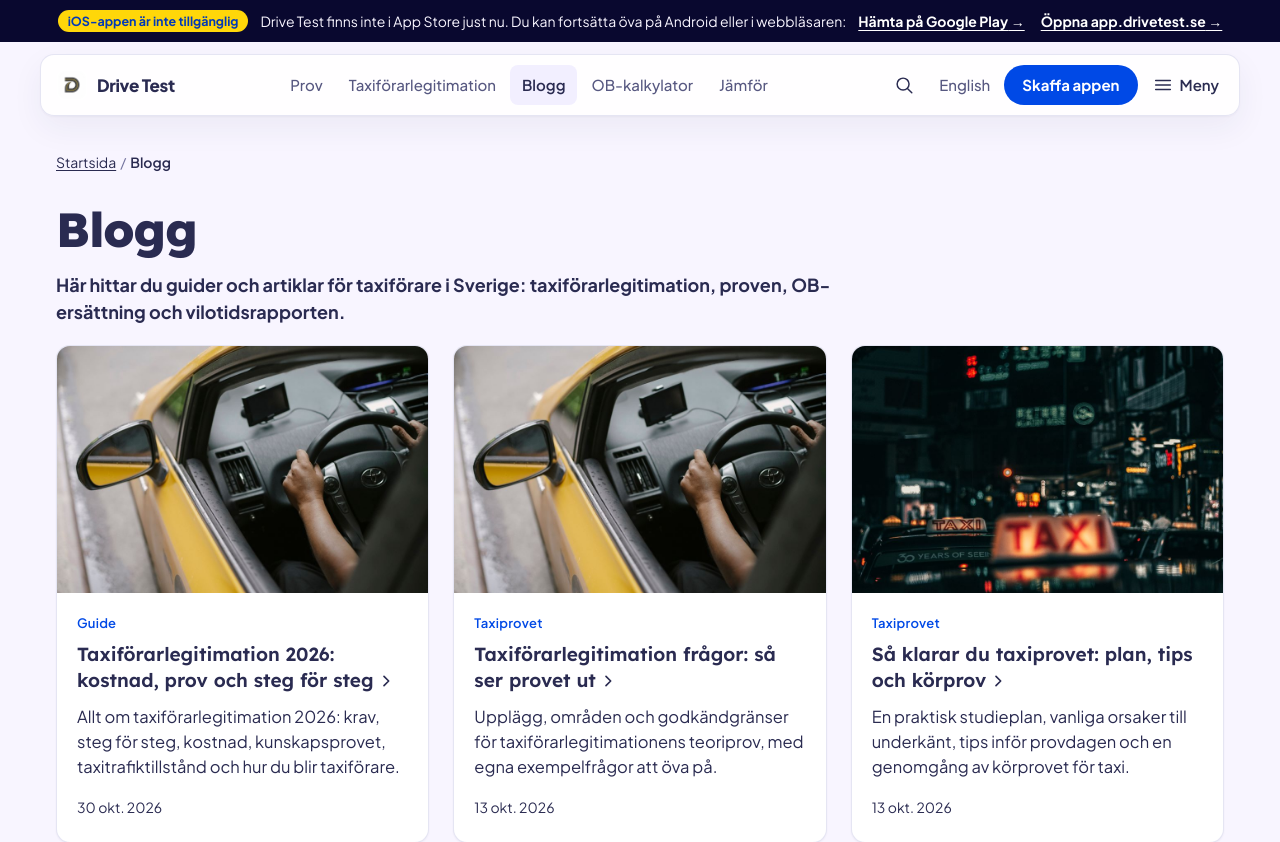
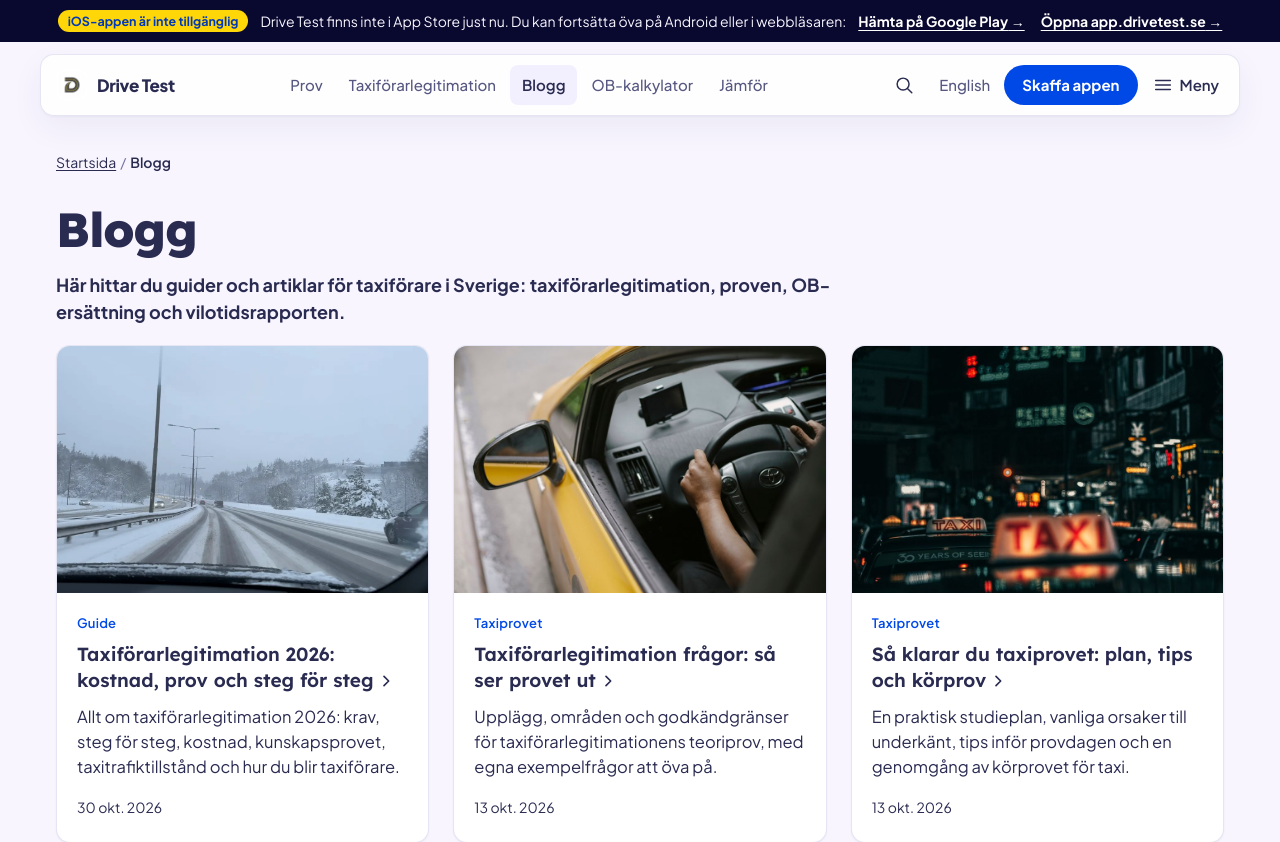
Before and after one commit to mohsinsapra/drivetest-homepage, a Next.js app: page /sv/blog in a window 1280 px wide. Shown: the top 842 px of the page. Built offline with nearby package versions, Linux system fonts and the light colour scheme.

Commit message:
Add real road photos to the taxiförarlegitimation article (cover and in-article) (#6)

```diff
--- a/src/content/articles/taxiforarlegitimation-2026.ts
+++ b/src/content/articles/taxiforarlegitimation-2026.ts
@@ -22,7 +22,8 @@ const sv: ArticleContent = {
     "Vill du bli taxiförare börjar det med en taxiförarlegitimation. Det är inget svårt system, men det är flera steg hos två olika myndigheter, och det är lätt att tappa bort sig. Den här guiden är skriven med enkla ord och bygger på uppgifter från <strong>Transportstyrelsen</strong> och <strong>Trafikverket</strong>. Regler och avgifter kan ändras, så kontrollera alltid aktuella avgifter hos Transportstyrelsen och Trafikverket innan du betalar.",
   excerpt:
     "Allt om taxiförarlegitimation 2026: krav, steg för steg, kostnad, kunskapsprovet, taxitrafiktillstånd och hur du blir taxiförare.",
-  cover: "/assets/blog/ob-taxi-driving.jpg",
+  cover: "/assets/blog/taxi-snowy-highway.webp",
+  coverAlt: "Snötäckt motorväg i Stockholmsområdet sedd genom bilens vindruta, med bilar, vägräcke och snötyngda träd",
   sections: [
     {
       heading: "Vad är en taxiförarlegitimation?",
@@ -113,6 +114,7 @@ const sv: ArticleContent = {
     },
     {
       heading: "Bli taxiförare: så kommer du igång i Stockholm och andra städer",
+      image: { src: "/assets/blog/taxi-road-to-stockholm.webp", alt: "En snöröjd väg genom tallskog en vinterdag, med en bil framför i dagsljus" },
       html: `<p>Taxiförarlegitimationen gäller i hela Sverige. Det betyder att du tar samma prov och samma legitimation oavsett om du ska köra i Stockholm, Göteborg, Malmö eller en mindre stad. Du bokar proven hos Trafikverket, och körprovet görs på ett förarprovskontor. Är du i Stockholm kan det vara många som vill ha tid, så boka körprovet tidigt.</p><p>Så här kommer du igång:</p><ul><li>Ta legitimationen enligt stegen ovan.</li><li>Sök jobb hos ett taxibolag eller en åkare i din stad. Många anställer förare som har legitimation.</li><li>Fråga om anställningsvillkor och kollektivavtal, och räkna på din lön med vår <a href="/sv/ob-taxi-sweden/">OB-kalkylator</a>.</li><li>Fråga arbetsgivaren om den betalar legitimationen eller delar av kostnaden.</li></ul><p>Hela processen finns också samlad i vår <a href="/sv/taxi-licence-guide/">guide till taxiförarlegitimation</a>. I Stockholm kan du boka läkarintyg via Medicinska Intyg, som vi samarbetar med.</p>`,
     },
   ] as ArticleSection[],
@@ -143,10 +145,12 @@ const en: ArticleContent = {
   intro:
     "The process involves two authorities, Transportstyrelsen and Trafikverket. Fees and rules change, so check current fees with Transportstyrelsen and Trafikverket before you pay.",
   excerpt: "Requirements, steps, 2026 cost and tests for the Swedish taxi driver licence.",
-  cover: "/assets/blog/ob-taxi-driving.jpg",
+  cover: "/assets/blog/taxi-snowy-highway.webp",
+  coverAlt: "A snowy motorway in the Stockholm area seen through a car windscreen, with cars, a guard rail and snow-laden trees",
   sections: [
     {
       heading: "Requirements and steps",
+      image: { src: "/assets/blog/taxi-road-to-stockholm.webp", alt: "A ploughed road through pine forest on a winter day, with a car ahead in daylight" },
       html: `<p>You must be at least 20, have held a category B licence for two years (or hold D), meet the medical requirements, be suitable as a taxi driver, and pass two theory tests and a driving test. Typical total time is about two months. Full details are in our <a href="/taxi-licence-guide/">taxi licence guide</a>.</p>`,
     },
     {
--- a/src/content/articles/types.ts
+++ b/src/content/articles/types.ts
@@ -17,6 +17,8 @@ export interface ArticleContent {
   intro: string;
   excerpt: string;
   cover: string;
+  /** Descriptive alt text for the cover photo; falls back to the title. */
+  coverAlt?: string;
   sections: ArticleSection[];
   faq: ArticleFaqItem[];
   sources: ArticleSource[];
--- a/src/screens/ArticleScreen.tsx
+++ b/src/screens/ArticleScreen.tsx
@@ -95,7 +95,7 @@ export default function ArticleScreen({ lang, slug }: { lang: Lang; slug: string
               {readingMinutes} {t.minRead}
             </span>
           }
-          image={{ src: a.cover, alt: a.title }}
+          image={{ src: a.cover, alt: a.coverAlt ?? a.title }}
           toc={toc}
           tocTitle={t.onThisPage}
         />
```
Also changed, not shown: public/assets/blog/taxi-road-to-stockholm.webp (added), public/assets/blog/taxi-snowy-highway.webp (added).
